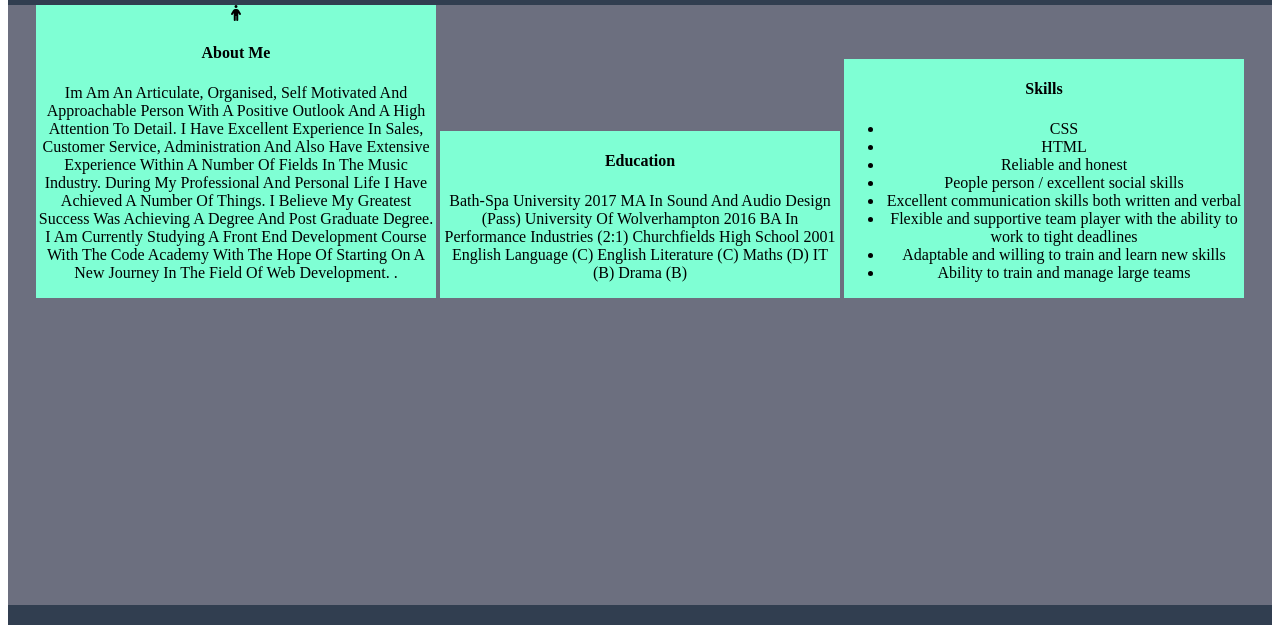
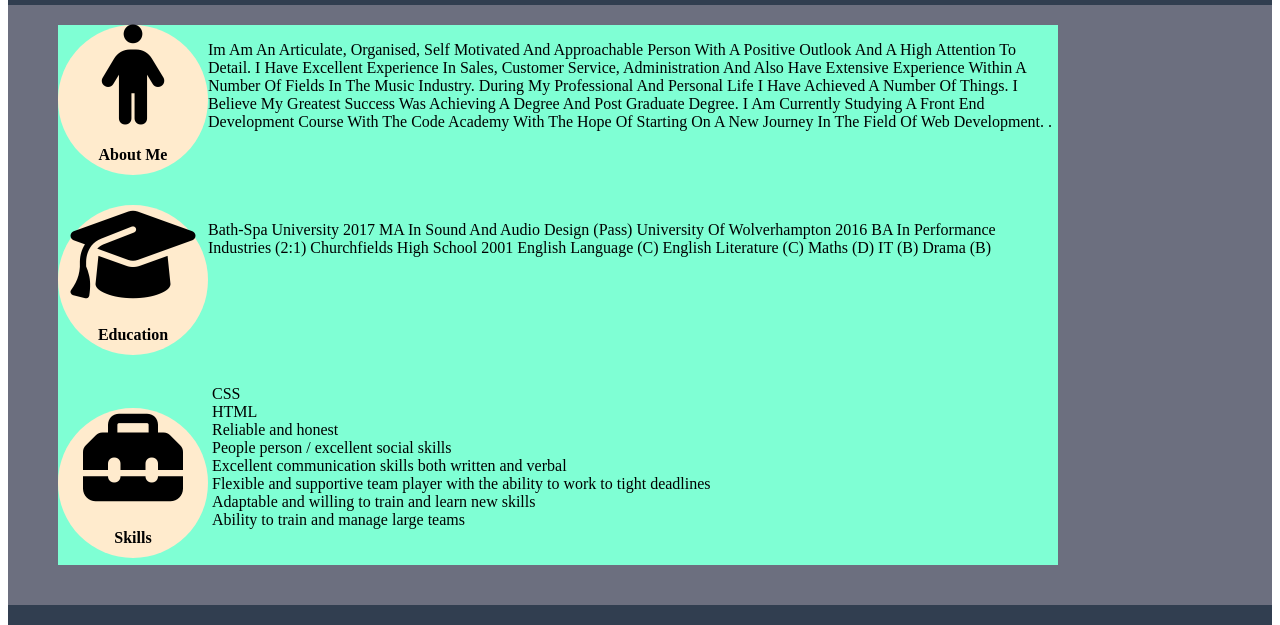
Before and after one commit to jamminben84/Project-1, a plain HTML site: page bio.html in a window 1280 px wide. Shown: the part 161-786 px from the top of the page. Drawn offline with Linux system fonts and the light colour scheme.

Commit message:
Added circular icons for div headings. Aligned to the left of the page. Added text to div sections.

```diff
--- a/bio.html
+++ b/bio.html
@@ -50,10 +50,15 @@
     <section>
         <!--Main body section-->
      <div class="bodybio">
-        <div>
+
             <div class="aboutme">
-                <i class="fa-solid fa-person" class="aboutmeicon"></i>
+                <div class="aboutmeicondiv">
+                <i class="fa-solid fa-person"></i>
                 <h4>About Me</h4>
+                </div>
+
+
+
                 <p>Im am an articulate, organised, self motivated and approachable person with a positive
                     outlook and a high attention to detail. I have excellent experience in sales, customer service,
                     administration and also have extensive experience within a number of fields in the music
@@ -62,8 +67,13 @@
                     I am currently studying a front end development course with the code academy with the hope of starting on a new journey in the field of web development.   .</p>
                 </div>
 
-                <div class="aboutme">
+
+                <div class="education">
+                    <div class="educationicon">
+                    <i class="fa-solid fa-graduation-cap"></i>
                     <h4>Education</h4>
+                    </div>
+
                     <p>Bath-spa University 2017
                         MA in Sound and Audio Design (pass)
                         University of Wolverhampton 2016
@@ -76,9 +86,12 @@
                         Drama (B)</p>
                     </div>
 
-                    <div class="aboutme">
+                    <div class="skills">
+                        <div class="skillsicon">
+                        <i class="fa-solid fa-toolbox"></i>
+                        <h4>Skills</h4>
+                        </div>
 
-                        <h4>Skills</h4>
                         <ul>
                             <li>CSS</li>
                             <li>HTML</li>
@@ -91,7 +104,7 @@
                             <ul>
 
 
-        </div>
+                        </div>
 
      </div>
 
--- a/css/style.css
+++ b/css/style.css
@@ -278,8 +278,7 @@ a:hover {
     width: 600px;
     height: 400px;
     text-align: center;
-
-}
+    }
 
 .portfoliolisthelper li {
     list-style: none;
@@ -303,18 +302,83 @@ a:hover {
 .bodybio {
     height: 600px;
     background-color:#6C6F7F;
-    text-align: center;
-    display: block;
-    margin: auto;
+
+    justify-content: center;
+
+
+
 }
 
 .aboutme {
     background-color: aquamarine;
-    width: 400px;
+    width: 1000px;
+    height: 180px;
+    float: left;
+    margin-left: 50px;
+    margin-top: 20px;
+
+}
+
+.education {
+    background-color: aquamarine;
+    width: 1000px;
+    height: 180px;
+    float: left;
+    margin-left: 50px;
+
+}
+
+.skills {
+    background-color: aquamarine;
+    width: 1000px;
+    height: 180px;
+    float: left;
+    margin-left: 50px;
+
+
+
+
+}
+
+.skills ul {
+    list-style: none;
+    display: inline-block;
+    margin: 0;
+    padding: 0;
+
+}
+
+.bodybio i {
+    font-size: 100px;
+
+
+
+}
+
+.aboutmeicondiv {
+    background-color: blanchedalmond;
+    width: 150px;
+    height: 150px;
+    border-radius: 50%;
+    text-align: center;
+    float: left;
+
+}
+
+.educationicon {
+    background-color: blanchedalmond;
+    width: 150px;
+    height: 150px;
+    border-radius: 50%;
+    text-align: center;
+    float: left;
+}
+
+.skillsicon {
+    background-color: blanchedalmond;
+    width: 150px;
+    height: 150px;
+    border-radius: 50%;
+    text-align: center;
     display: inline-block;
 }
-
-.aboutmeicon {
-    height: 50px;
-    width: 50px;
-}
```
